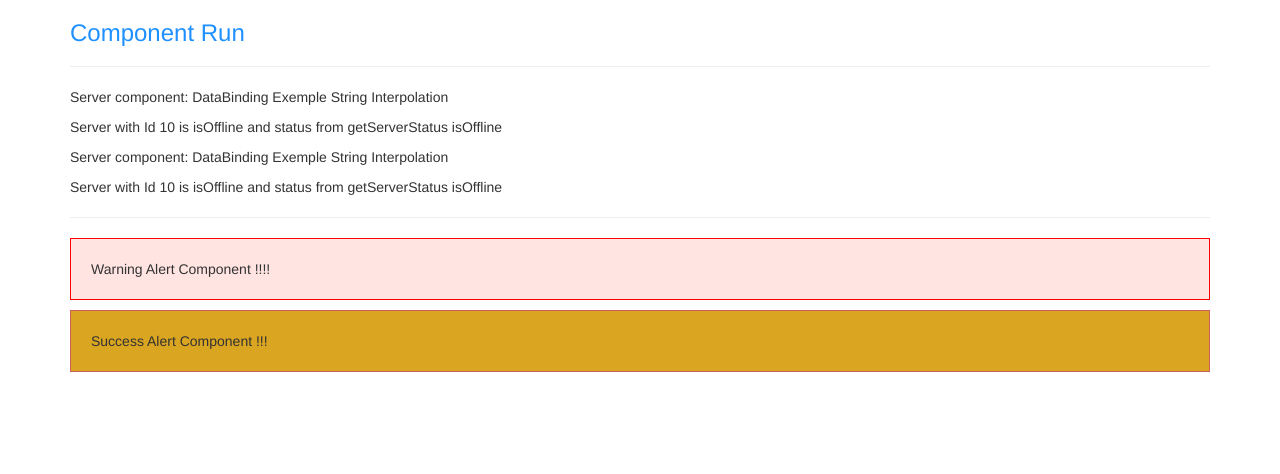
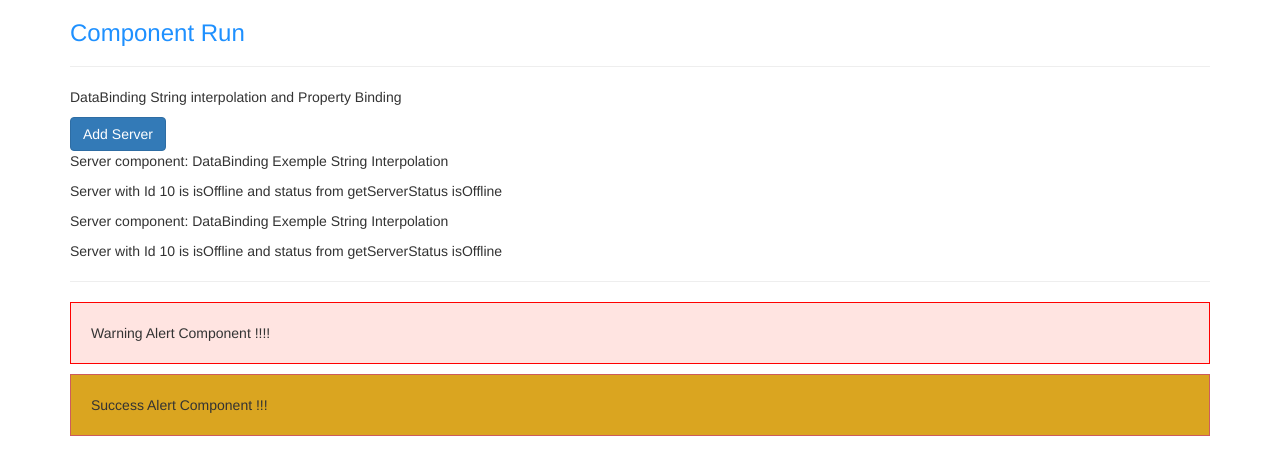
Before and after one commit to wassimajjali/Angular-8-Complete-Guide, an Angular app in the folder Angular8FirstApp/: page / in a window 1280 px wide. Shown: the top 474 px of the page. Built offline with nearby package versions, Linux system fonts and the light colour scheme.

Commit message:
Property Binding

```diff
--- a/Angular8FirstApp/src/app/servers/servers.component.html
+++ b/Angular8FirstApp/src/app/servers/servers.component.html
@@ -1,3 +1,4 @@
-<p>servers works!</p>
+<p>DataBinding String interpolation and Property Binding</p>
+<button class="btn btn-primary" [disabled]="!AllowNewServer">Add Server</button>
 <app-server></app-server>
 <app-server></app-server>
--- a/Angular8FirstApp/src/app/servers/servers.component.ts
+++ b/Angular8FirstApp/src/app/servers/servers.component.ts
@@ -10,13 +10,17 @@
   * Selecto as a class
   * selector: '.app-servers',
  */
- // templateUrl: './servers.component.html',
-  template: '<app-server></app-server><app-server></app-server>',
+  templateUrl: './servers.component.html',
+ // template: '<app-server></app-server><app-server></app-server>',
   styleUrls: ['./servers.component.css']
 })
 export class ServersComponent implements OnInit {
-
-  constructor() { }
+  AllowNewServer = false;
+  constructor() {
+    setTimeout(()=> {
+      this.AllowNewServer= true
+    },2000);
+   }
 
   ngOnInit() {
   }
```
